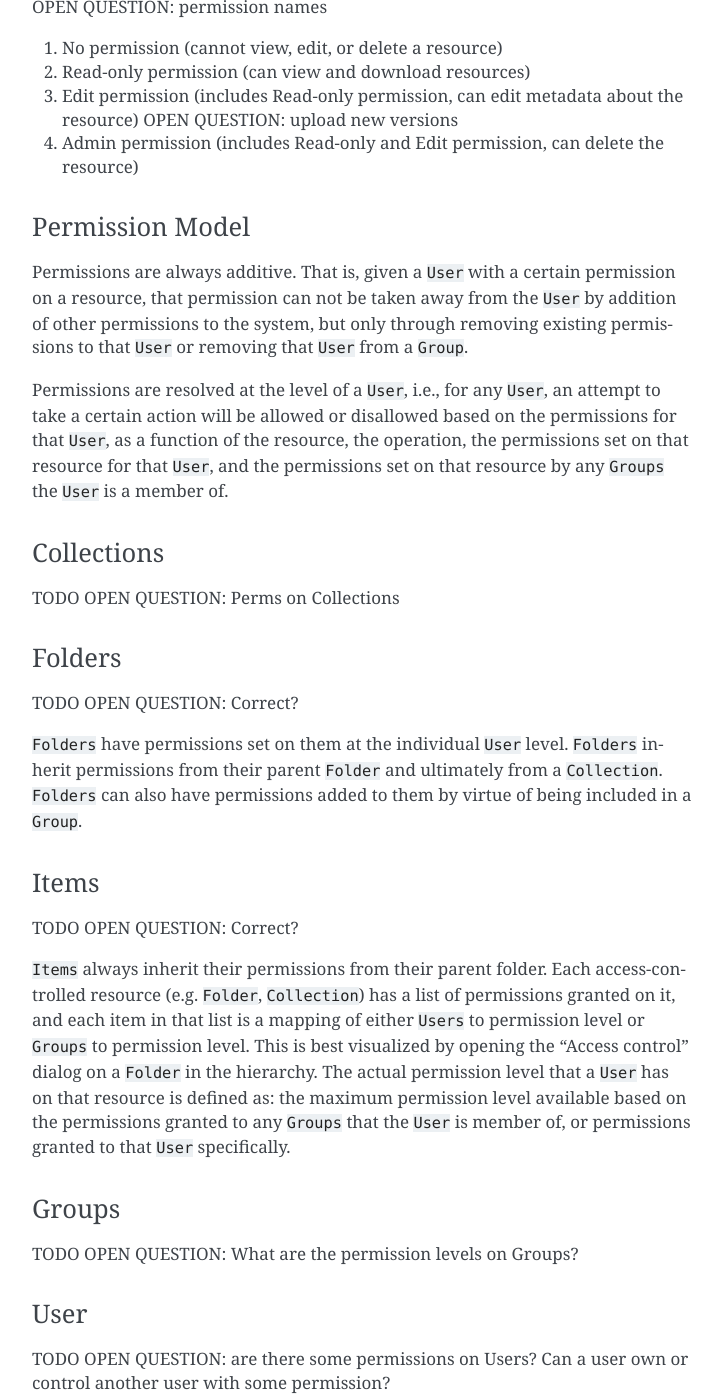
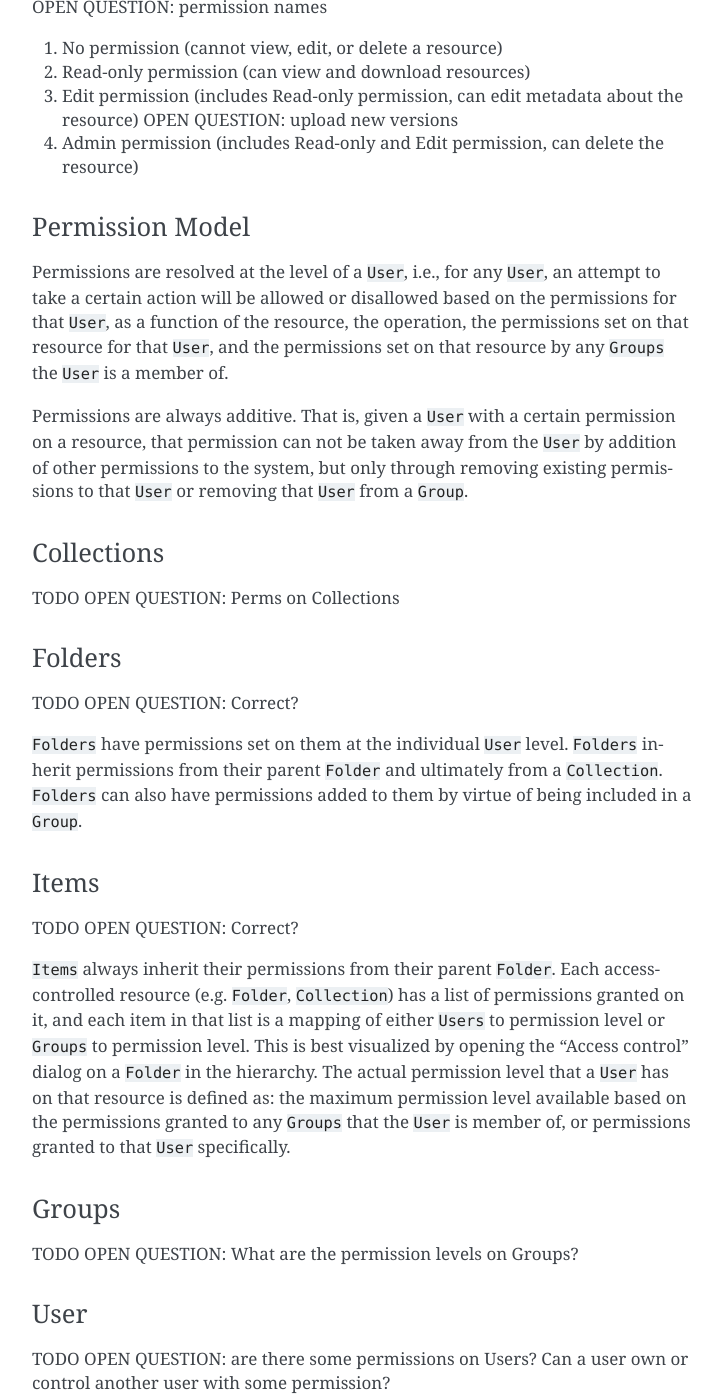
Before and after one commit to girder/girder, a Sphinx documentation site: the page built from docs/user-guide.rst, in a window 1280 px wide and 1400 px high, scrolled down 2251 px. Shown: the whole window, without its empty margins (388-1109 px from the left). Built offline with Sphinx 7.4.7, drawn with Linux system fonts in a browser that asks for light colours.

```diff
--- a/docs/user-guide.rst
+++ b/docs/user-guide.rst
@@ -83,10 +83,9 @@ OPEN QUESTION: permission names
 Permission Model
 ^^^^^^^^^^^^^^^^^
 
+Permissions are resolved at the level of a ``User``, i.e., for any ``User``, an attempt to take a certain action will be allowed or disallowed based on the permissions for that ``User``, as a function of the resource, the operation, the permissions set on that resource for that ``User``, and the permissions set on that resource by any ``Groups`` the ``User`` is a member of.
 
 Permissions are always additive.  That is, given a ``User`` with a certain permission on a resource, that permission can not be taken away from the ``User`` by addition of other permissions to the system, but only through removing existing permissions to that ``User`` or removing that ``User`` from a ``Group``.
-
-Permissions are resolved at the level of a ``User``, i.e., for any ``User``, an attempt to take a certain action will be allowed or disallowed based on the permissions for that ``User``, as a function of the resource, the operation, the permissions set on that resource for that ``User``, and the permissions set on that resource by any ``Groups`` the ``User`` is a member of.
 
 Collections
 ^^^^^^^^^^^^^^^^^
@@ -109,7 +108,7 @@ Items
 
 TODO OPEN QUESTION: Correct?
 
-``Items`` always inherit their permissions from their parent folder. Each access-controlled resource (e.g. ``Folder``, ``Collection``) has a list of permissions granted on it, and each item in that list is a mapping of either ``Users`` to permission level or ``Groups`` to permission level.  This is best visualized by opening the "Access control" dialog on a ``Folder`` in the hierarchy. The actual permission level that a ``User`` has on that resource is defined as: the maximum permission level available based on the permissions granted to any ``Groups`` that the ``User`` is member of, or permissions granted to that ``User`` specifically.
+``Items`` always inherit their permissions from their parent ``Folder``. Each access-controlled resource (e.g. ``Folder``, ``Collection``) has a list of permissions granted on it, and each item in that list is a mapping of either ``Users`` to permission level or ``Groups`` to permission level.  This is best visualized by opening the "Access control" dialog on a ``Folder`` in the hierarchy. The actual permission level that a ``User`` has on that resource is defined as: the maximum permission level available based on the permissions granted to any ``Groups`` that the ``User`` is member of, or permissions granted to that ``User`` specifically.
 
 
 Groups
```
